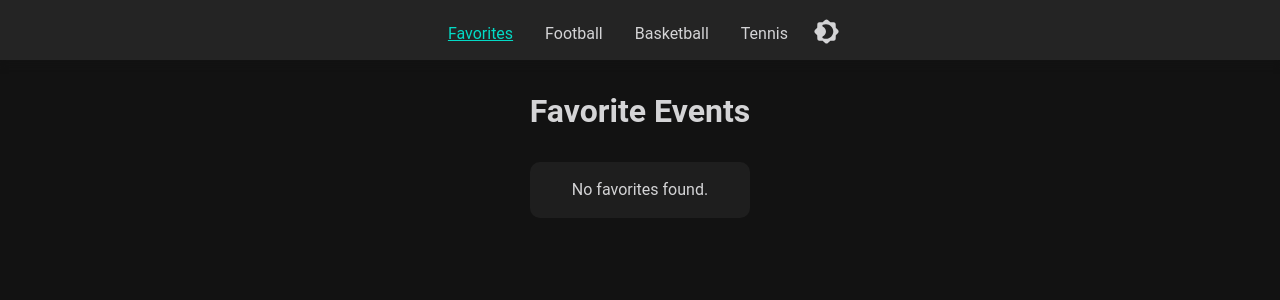
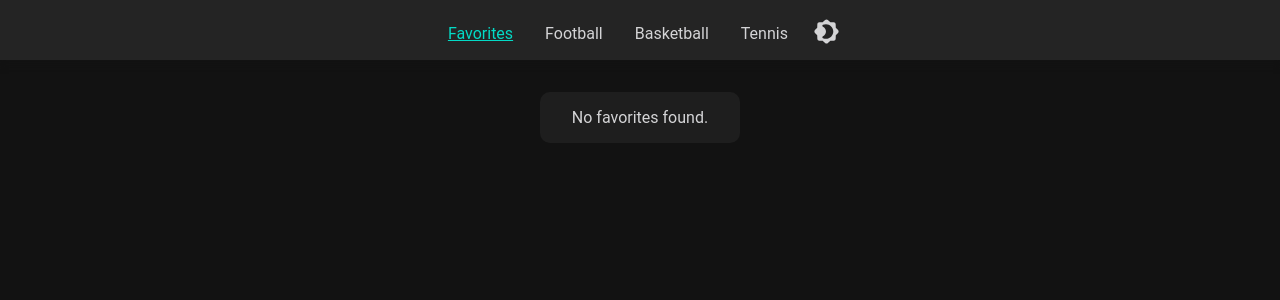
Before and after one commit to Tvrtk0/SofaScoreApp, a Next.js app: page /favorites in a window 1280 px wide. Shown: the top 300 px of the page. Built offline with nearby package versions, Linux system fonts and the light colour scheme.

Commit message:
update layout & group by uniqueTournament & sport

```diff
--- a/pages/favorites.tsx
+++ b/pages/favorites.tsx
@@ -4,43 +4,50 @@ import { SportContext } from '../context/sportContext';
 import { BasicEvent, FullEvent } from '../model/Event';
 import Event from '../modules/Event/Event';
 import EventGroups from '../modules/Event/EventGroups';
+import { groupEventsBySport } from '../util/group';
 
-const StyledFavorites = styled.div`
-  & > h1 {
-    margin-bottom: 2rem;
-    text-align: center;
-  }
+const StyledFavorites = styled.section`
+  display: flex;
+  flex-wrap: wrap;
+  justify-content: center;
+  margin: 0 2rem;
+  gap: 1rem;
 
-  & > section {
+  & > div {
+    flex-grow: 1;
+    flex-basis: 0;
     background-color: ${({ theme }) => theme.colors.bg1};
     padding: 1rem 2rem;
     border-radius: 10px;
 
-    & > p {
+    & > h3 {
       text-align: center;
     }
   }
 
-  @media (max-width: ${({ theme }) => theme.breakpoints.mobileBreakpoint}) {
-    & > h1 {
-      margin-top: 2rem;
-    }
+  @media (max-width: ${({ theme }) => theme.breakpoints.breakpoint2}) {
+    margin: 1rem;
   }
 `;
 
 export default function Favorites() {
   const sportContext = useContext(SportContext);
+  const eventsBySport = groupEventsBySport(sportContext?.favorites as FullEvent[]);
 
   return (
     <StyledFavorites>
-      <h1>Favorite Events</h1>
-      <section>
-        {sportContext?.favorites.length !== 0 ? (
-          <EventGroups events={sportContext?.favorites as FullEvent[]} />
-        ) : (
-          <p>No favorites found.</p>
-        )}
-      </section>
+      {sportContext?.favorites.length !== 0 ? (
+        eventsBySport.map((events) => {
+          return (
+            <div key={events[0].tournament.category.sport.id}>
+              <h3>{events[0].tournament.category.sport.name}</h3>
+              <EventGroups events={events} />
+            </div>
+          );
+        })
+      ) : (
+        <div>No favorites found.</div>
+      )}
     </StyledFavorites>
   );
 }
```
Also changed, not shown: modules/Category/CategoryDetails.tsx (+49 -9 lines).
